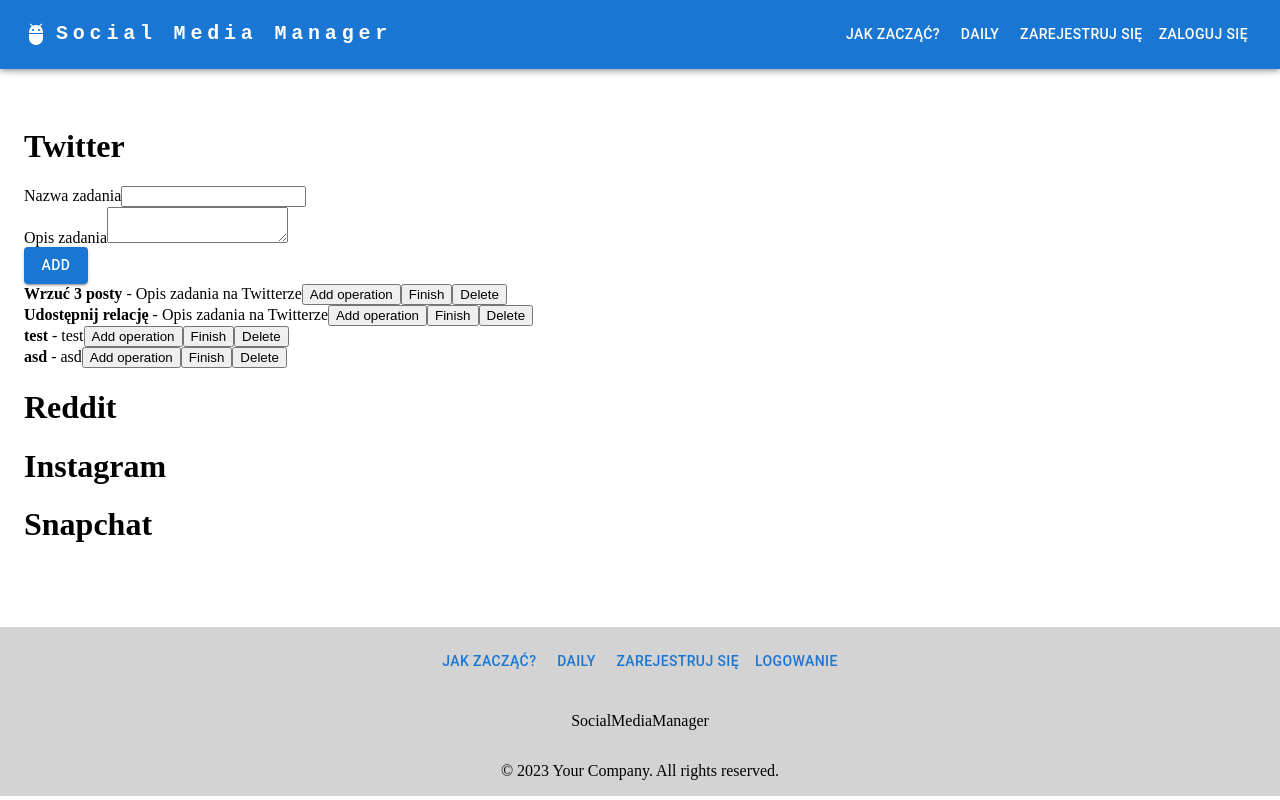
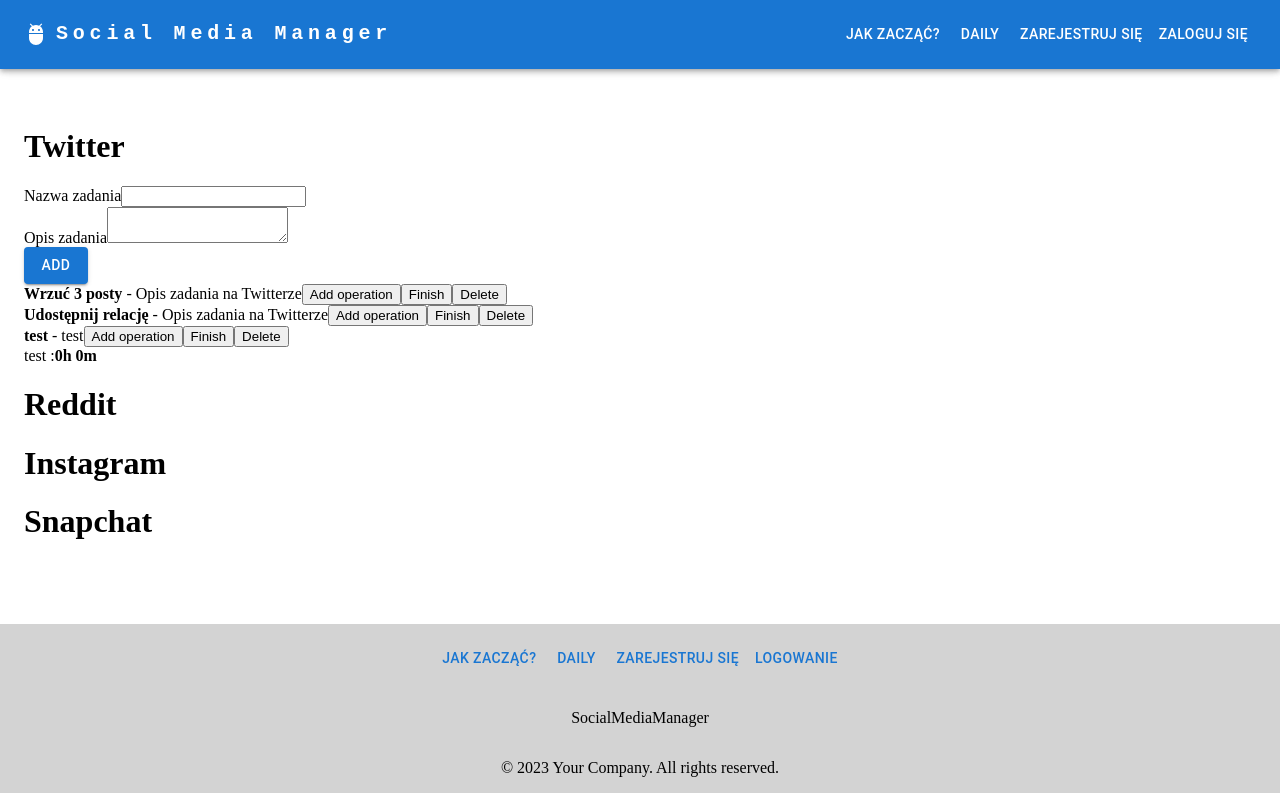
Before and after one commit to PatrykBombik/socialmedia_manager, a React (Vite) app: page /daily in a window 1280 px wide. Built offline with nearby package versions, Linux system fonts and the light colour scheme; data requests are answered from the project's data file.

Commit message:
adding & showing operations

```diff
--- a/data/db.json
+++ b/data/db.json
@@ -18,15 +18,8 @@
       "title": "test",
       "description": "test",
       "status": "open",
-      "addedDate": "2023-06-12T18:20:12.492Z",
+      "addedDate": "2023-06-12T22:12:24.502Z",
       "id": 3
-    },
-    {
-      "title": "asd",
-      "description": "asd",
-      "status": "open",
-      "addedDate": "2023-06-12T18:20:23.910Z",
-      "id": 4
     }
   ],
   "Reddit": [
@@ -85,18 +78,11 @@
   ],
   "operations": [
     {
-      "description": "asd",
+      "description": "test",
       "timeSpent": "0h 0m",
-      "addedDate": "2023-06-12T18:20:14.685Z",
+      "addedDate": "2023-06-12T22:12:27.368Z",
       "taskId": 3,
       "id": 1
-    },
-    {
-      "description": "test",
-      "timeSpent": "0h 0m",
-      "addedDate": "2023-06-12T18:20:27.223Z",
-      "taskId": 4,
-      "id": 2
     }
   ]
 }
--- a/package.json
+++ b/package.json
@@ -38,6 +38,7 @@
     "eslint-plugin-react": "^7.32.2",
     "eslint-plugin-react-hooks": "^4.6.0",
     "eslint-plugin-react-refresh": "^0.3.4",
+    "prop-types": "^15.8.1",
     "vite": "^4.3.9"
   }
 }
--- a/src/components/daily/addoperations.jsx
+++ b/src/components/daily/addoperations.jsx
@@ -1,16 +1,27 @@
 import {useState} from "react";
 import {sendDataAPI} from "../../helpers/api.jsx";
+import PropTypes from "prop-types";
 
-function  AddOperations({taskId}) {
+function  AddTwitterOperations({taskId, setOperationTwitterId, setTasksTwitter}) {
     const [value, setValue] = useState('');
 
     async function handleAddTwitterOperation() {
+        if (value.trim() !== '') {
             const data = await sendDataAPI({
                 description: value,
                 timeSpent: '0h 0m',
                 addedDate: new Date(),
                 taskId
             }, 'operations');
+
+            setTasksTwitter((prev) =>
+                prev.map((task) => {
+                    if (task.id !== taskId) return task;
+                    const operations = task.operations ?? [];
+                    task.operations = [...operations, data]
+                    return task
+                }))
+        }
     }
 
 
@@ -23,8 +34,15 @@
                     placeholder="Opis zadania"
                 />
                 <button onClick={handleAddTwitterOperation}>Confirm</button>
+                <button onClick={() => setOperationTwitterId(null)}>Cancel</button>
             </>
         );
     }
 
-export default AddOperations
+
+AddTwitterOperations.propTypes = {
+    taskId: PropTypes.number,
+    setOperationTwitterId: PropTypes.func,
+    setTasksTwitter: PropTypes.func
+};
+export default AddTwitterOperations
--- a/src/components/daily/daily.jsx
+++ b/src/components/daily/daily.jsx
@@ -1,50 +1,16 @@
 import {Container, Grid} from "@mui/material";
 import {useEffect, useState} from "react";
-import {deleteTaskAPI, getAllTasks, sendDataAPI} from "../../helpers/api.jsx";
-import Button from "@mui/material/Button";
-import AddOperations from "./addoperations.jsx";
+import {deleteTaskAPI, getDataAPI, sendDataAPI} from "../../helpers/api.jsx";
+import Twitter from "./twitter.jsx";
 
 export default function Daily() {
-    const [tasksTwitter, setTasksTwitter] = useState([]);
-    const [titleTwitter, setTittleTwitter] = useState('');
-    const [descTwitter, setDescTwitter] = useState('');
-    const [operationTwitterId, setOperationTwitterId] = useState(null);
-
-    useEffect(() => {
-        getAllTasks("Twitter")
-            .then((data) => {
-                setTasksTwitter(data)
-            })
-            .catch(console.error)
-    }, [])
-
-    async function handleTwitterSubmit(event) {
-        event.preventDefault();
-        const result = await sendDataAPI( {
-            title: titleTwitter,
-            description: descTwitter,
-            status: 'open',
-            addedDate: new Date()
-        },"Twitter");
-
-        setTittleTwitter('');
-        setDescTwitter('');
-        setTasksTwitter([...tasksTwitter, result])
-    }
-
-    async function handleTwitterDelete(event) {
-        const id = +event.target.dataset.id
-        await deleteTaskAPI("Twitter", id);
-        setTasksTwitter(tasksTwitter.filter((task) => task.id !== id))
-    }
-
 
     const [tasksReddit, setTasksReddit] = useState([]);
     const [titleReddit, setTittleReddit] = useState('');
     const [descReddit, setDescReddit] = useState('');
 
     useEffect(() => {
-        getAllTasks("Reddit")
+        getDataAPI("Reddit")
             .then((data) => {
                 setTasksReddit(data)
             })
@@ -56,7 +22,7 @@
     const [descInstagram, setDescInstagram] = useState('');
 
     useEffect(() => {
-        getAllTasks("Instagram")
+        getDataAPI("Instagram")
             .then((data) => {
                 setTasksInstagram(data)
             })
@@ -68,7 +34,7 @@
     const [descSnapchat, setDescSnapchat] = useState('');
 
     useEffect(() => {
-        getAllTasks("Snapchat")
+        getDataAPI("Snapchat")
             .then((data) => {
                 setTasksSnapchat(data)
             })
@@ -76,49 +42,10 @@
     }, [])
 
 
-
-
-    return (
-        <>
+    return (<>
         <Container maxWidth="xl" style={{marginTop: "10%"}}>
             <Grid item md={12} sm={12} xs={12}>
-                    <h1>Twitter</h1>
-                    <form onSubmit={handleTwitterSubmit}>
-                        <div>
-                            <label htmlFor="title">Nazwa zadania</label>
-                            <input
-                                value={titleTwitter}
-                                type="text"
-                                id="title"
-                                name="title"
-                                onChange={(event) => setTittleTwitter(event.target.value)}
-                            />
-                        </div>
-                        <div>
-                            <label htmlFor="desc">Opis zadania</label>
-                            <textarea
-                                id="desc"
-                                name="desc"
-                                value={descTwitter}
-                                onChange={(event) => setDescTwitter(event.target.value)}
-                            />
-                        </div>
-                        <Button variant="contained" onClick={handleTwitterSubmit}>Add</Button>
-                    </form>
-                    <section>
-                        {tasksTwitter.map((task) => (
-                            <div key={task.id}>
-                                <strong>{task.title}</strong> <span> - {task.description}</span>
-                                {operationTwitterId === task.id ? (<AddOperations taskId={task.id}/>) : (
-                                    <button onClick={() => setOperationTwitterId(task.id)}>
-                                        Add operation
-                                    </button>
-                                )}
-                                <button>Finish</button>
-                                <button onClick={handleTwitterDelete} data-id={task.id}>Delete</button>
-                            </div>
-                        ))}
-                    </section>
+               <Twitter/>
             </Grid>
             <Grid item md={12} sm={12} xs={12}>
                 <h1>Reddit</h1>
@@ -130,6 +57,5 @@
                 <h1>Snapchat</h1>
             </Grid>
         </Container>
-        </>
-    )
+    </>)
 }
--- /dev/null
+++ b/src/components/daily/twitter.jsx
@@ -0,0 +1,102 @@
+import {useEffect, useState} from "react";
+import {deleteTaskAPI, getDataAPI, sendDataAPI} from "../../helpers/api.jsx";
+import Button from "@mui/material/Button";
+import AddTwitterOperations from "./addoperations.jsx";
+
+function Twitter() {
+
+    const [tasksTwitter, setTasksTwitter] = useState([]);
+    const [titleTwitter, setTittleTwitter] = useState('');
+    const [descTwitter, setDescTwitter] = useState('');
+    const [operationTwitterId, setOperationTwitterId] = useState(null);
+
+    useEffect(() => {
+        const data = Promise.all([getDataAPI("Twitter"), getDataAPI("operations")])
+
+        data
+            .then((results) => {
+                const [taskTwitterData, operationTwitterData] = results;
+                const taskTwitter = taskTwitterData.map((task) => ({
+                    ...task, operations: operationTwitterData.filter((operation) => operation.taskId === task.id)
+                }))
+
+                setTasksTwitter(taskTwitter);
+            })
+            .catch(console.error)
+    }, [])
+
+    async function handleTwitterSubmit(event) {
+        event.preventDefault();
+        const result = await sendDataAPI({
+            title: titleTwitter, description: descTwitter, status: 'open', addedDate: new Date()
+        }, "Twitter");
+
+        setTittleTwitter('');
+        setDescTwitter('');
+        setTasksTwitter([...tasksTwitter, result])
+    }
+
+    async function handleTwitterDelete(event) {
+        const id = +event.target.dataset.id
+        await deleteTaskAPI("Twitter", id);
+        setTasksTwitter(tasksTwitter.filter((task) => task.id !== id))
+    }
+
+    return (
+        <>
+            <h1>Twitter</h1>
+            <form onSubmit={handleTwitterSubmit}>
+                <div>
+                    <label htmlFor="title">Nazwa zadania</label>
+                    <input
+                        value={titleTwitter}
+                        type="text"
+                        id="title"
+                        name="title"
+                        onChange={(event) => setTittleTwitter(event.target.value)}
+                    />
+                </div>
+                <div>
+                    <label htmlFor="desc">Opis zadania</label>
+                    <textarea
+                        id="desc"
+                        name="desc"
+                        value={descTwitter}
+                        onChange={(event) => setDescTwitter(event.target.value)}
+                    />
+                </div>
+                <Button variant="contained" onClick={handleTwitterSubmit}>Add</Button>
+            </form>
+            <section>
+                {tasksTwitter.map((task) => (
+                    <div key={task.id}>
+                        <strong>{task.title}</strong> <span> - {task.description}</span>
+                        {operationTwitterId === task.id ? (
+                            <AddTwitterOperations
+                                setTasksTwitter={setTasksTwitter}
+                                setOperationTwitterId={setOperationTwitterId}
+                                taskId={task.id}
+                            />
+                        ) : (
+                            <button onClick={() => setOperationTwitterId(task.id)}>
+                                Add operation
+                            </button>
+                        )}
+                        <button>Finish</button>
+                        <button onClick={handleTwitterDelete} data-id={task.id}>Delete</button>
+
+                        <div>
+                            {task.operations && task.operations.map((operation) => (
+                                <div key={operation.id}>
+                                    <span>{operation.description} :</span><strong>{operation.timeSpent}</strong>
+                                </div>
+                            ))}
+                        </div>
+                    </div>
+                ))}
+            </section>
+        </>
+    )
+}
+
+export default Twitter
--- a/src/helpers/api.jsx
+++ b/src/helpers/api.jsx
@@ -1,5 +1,5 @@
-export async function getAllTasks(social) {
-    const response = await fetch(`http://localhost:3000/${social}`)
+export async function getDataAPI(endpoint) {
+    const response = await fetch(`http://localhost:3000/${endpoint}`)
     return response.json()
 }
 
@@ -30,8 +30,8 @@
 //     return response.json()
 // }
 
-export async function deleteTaskAPI(social, id) {
-    const response = await fetch(`http://localhost:3000/${social}/${id}`,
+export async function deleteTaskAPI(endpoint, id) {
+    const response = await fetch(`http://localhost:3000/${endpoint}/${id}`,
         { method: 'DELETE'})
     return response.json();
 }
```
Also changed, not shown: 1 other file (tests, documents, lock files or other folders). Lines whose indentation alone changed are shown as unchanged.
